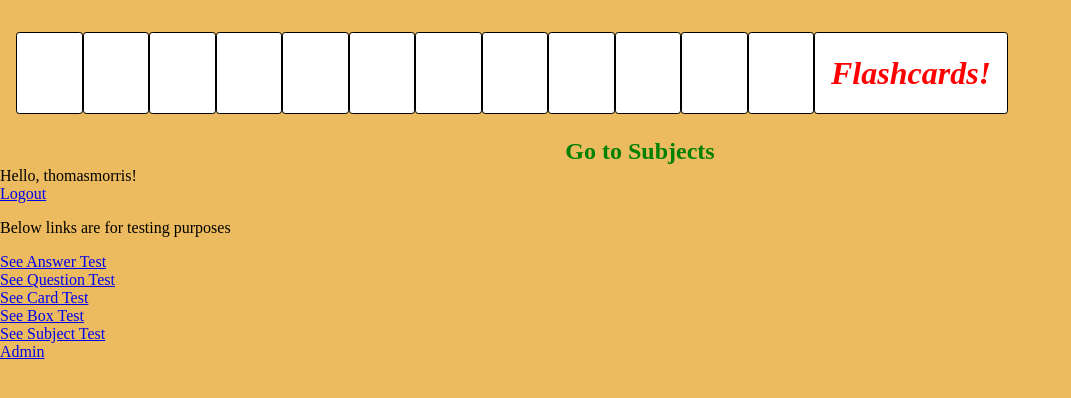
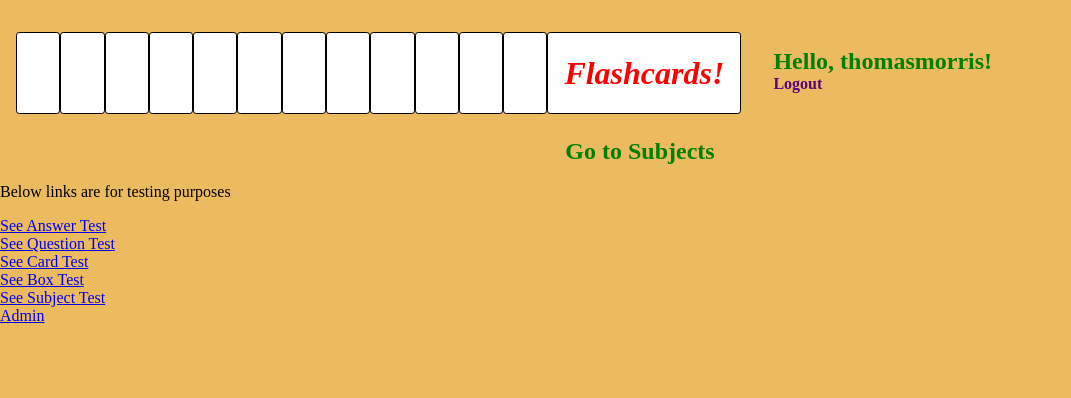
Before and after one commit to Momentum-Team-14/django-duplex-Tomtuhtomtom, a Django app: page /flashcards/ in a window 1280 px wide. Shown: the top 398 px of the page, without its empty margins (0-1071 px from the left). Run offline with Django 4.2, Linux system fonts and the light colour scheme; a user stored in the database is signed in.

Commit message:
register and login links working and styled

```diff
--- a/config/urls.py
+++ b/config/urls.py
@@ -31,7 +31,7 @@ from django.conf import settings
 
 urlpatterns = [
     path('admin/', admin.site.urls),
-    path('accounts/', include('registration.backends.default.urls')),
+    path('accounts/', include('registration.backends.simple.urls')),
 ]
 
 urlpatterns += [
@@ -41,5 +41,3 @@ urlpatterns += [
 urlpatterns += [
     path('', RedirectView.as_view(url='flashcards', permanent=False)),
 ]
-
-urlpatterns += static(settings.STATIC_URL, document_root=settings.STATIC_ROOT)
--- a/static/css/styles.css
+++ b/static/css/styles.css
@@ -22,7 +22,28 @@ body{
     font-weight: bold;
     font-size: 2rem;
     padding: 1rem;
+}
 
+.user-info{
+    width: 15rem;
+    justify-content: center;
+    margin: 1rem 1rem 1rem 2rem;
+}
+
+#username{
+    color: green;
+    font-size: 1.5rem;
+    font-weight: bold;
+}
+
+.log-links{
+    text-decoration: none;
+    font-weight: bold;
+    color: rgb(88, 4, 126);
+}
+
+.log-links:hover{
+    color: yellow;
 }
 
 #main-title {
--- a/templates/index.html
+++ b/templates/index.html
@@ -9,15 +9,19 @@
         <li class="main-logo"></li><li class="main-logo"></li><li class="main-logo"></li>
         <li class="main-logo"></li><li class="main-logo"></li><li class="main-logo"></li>
         <li class="main-logo"><em>Flashcards!</em></li>
+        <li class="user-info">
+        {% if user.is_authenticated %}
+                    <div id="username">Hello,&nbsp;{{ user.get_username }}!</div>
+                    <div><a class="log-links" href="{{ '/accounts/logout/' }}?next={{request.path}}">Logout</a></div>
+        {% else %}
+                    <p><a class="log-links" href="/accounts/login">Login</a></p>
+        {% endif %}
+        </li>
     </ul>
 </header>
-            {% if user.is_authenticated %}
-            <div class="page-title"><a class="linked-titles" href="{% url 'subjects' %}">Go to Subjects</a></div>
-                        <div>Hello, {{ user.get_username }}!</div>
-                        <div><a href="{{ '/accounts/logout/' }}?next={{request.path}}">Logout</a></div>
-            {% else %}
-                        <p><a href="/accounts/login">Login</a></p>
-            {% endif %}
+        {% if user.is_authenticated %}
+        <div class="page-title"><a class="linked-titles" href="{% url 'subjects' %}">Go to Subjects</a></div>
+        {% endif %}
                         <p>Below links are for testing purposes</p>
                         <div><a href="{% url 'answers' %}">See Answer Test</a></div>
                         <div><a href="{% url 'questions' %}">See Question Test</a></div>
```
Also changed, not shown: db.sqlite3.
